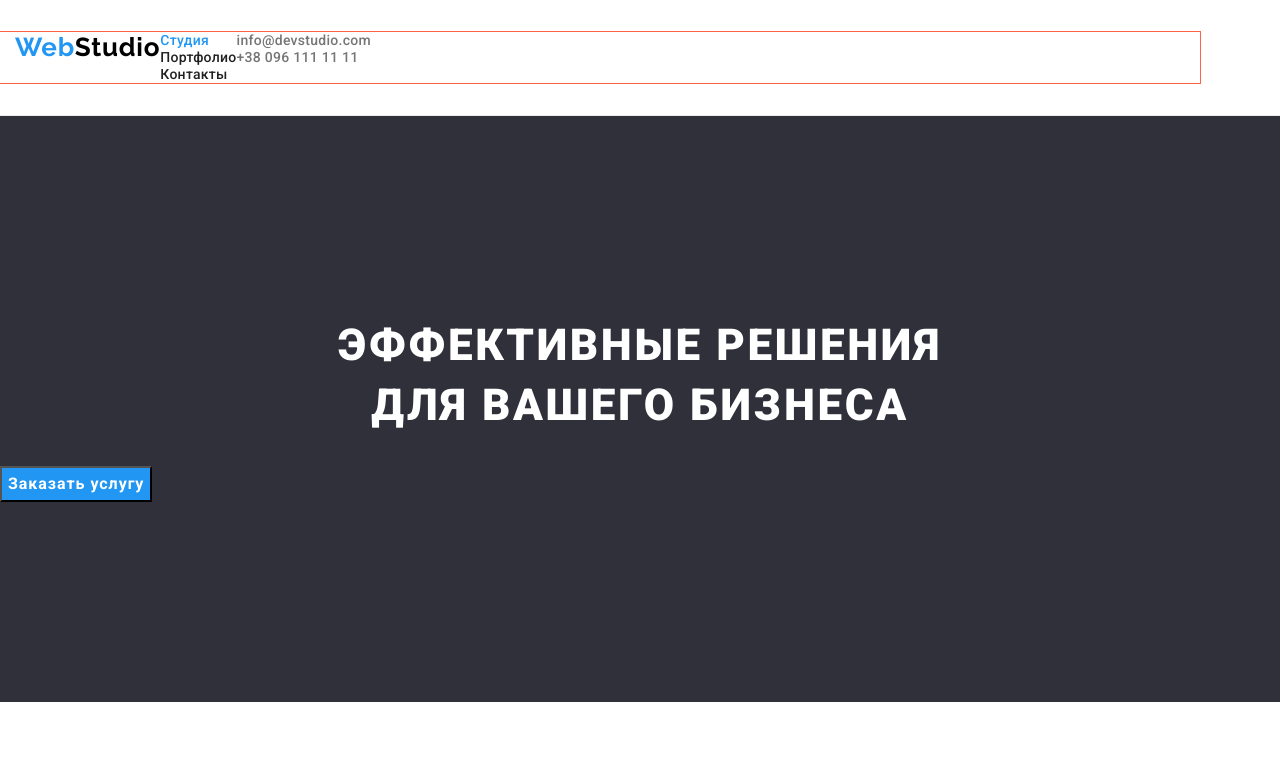
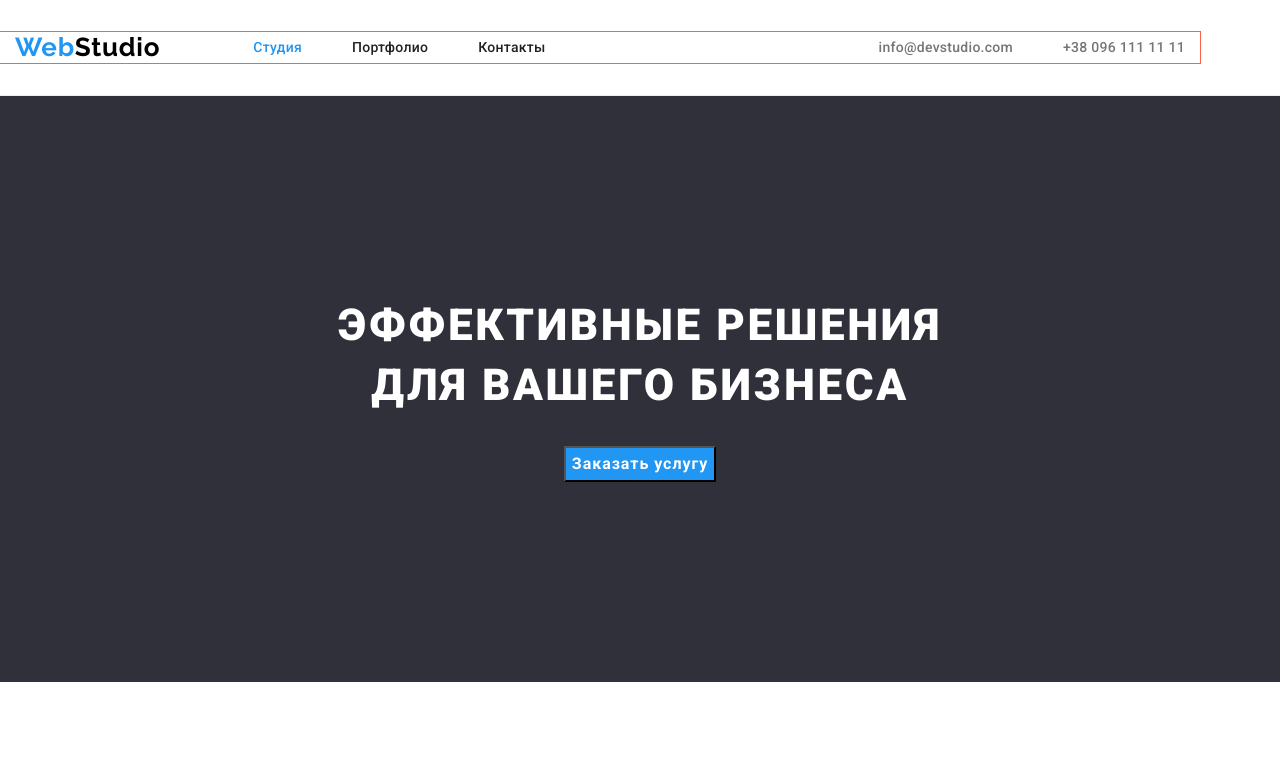
Before and after one commit to Denis19850204/hw3-, a plain HTML site: page index.html in a window 1280 px wide. Shown: the top 773 px of the page. Drawn offline with nearby package versions, Linux system fonts and the light colour scheme.

Commit message:
сделал шапку сайта+hero

```diff
--- a/css/style.css
+++ b/css/style.css
@@ -82,7 +82,7 @@ body {
   font-size: 26px;
   line-height: 1.19;
   letter-spacing: 0.03em;
-
+  margin-right: 93px;
 }
 
 .logoweb {
@@ -91,7 +91,12 @@ body {
 
 .navigation{
   display: flex;
+  align-items: center;
 
+}
+
+.nav-list{
+  display: flex;
 }
 
 
@@ -105,6 +110,12 @@ body {
   letter-spacing: 0.02em;
 }
 
+.contact-list{
+  display: flex;
+  align-items: center;
+  margin-left: auto;
+}
+
 .contact-list-link {
   color: var(--main-text-color);
   text-decoration: none;
@@ -113,8 +124,17 @@ body {
   font-size: 14px;
   line-height: 1.14;
   letter-spacing: 0.02em;
+}
 
+.contact-item:not(:last-child){
+  margin-right: 50px;
 }
+
+.nav-item:not(:last-child){
+  margin-right: 50px;
+}
+
+
 
 .nav-list-link:hover,
 .nav-list-link:focus,
@@ -160,6 +180,8 @@ body {
   text-align: center;
   letter-spacing: 0.06em;
   cursor: pointer;
+  margin-left: auto;
+  margin-right: auto;
 }
 
 .button:hover,
--- a/index.html
+++ b/index.html
@@ -28,16 +28,16 @@
         <nav class="navigation">
           <a class="logo" lang="en" href="./index.html"> <span class="logoweb">Web</span>Studio</a>
           <ul class="nav-list">
-            <li><a class="nav-list-link current" href="">Студия</a></li>
-            <li><a class="nav-list-link" href="./portfolio.html">Портфолио</a></li>
-            <li><a class="nav-list-link" href="">Контакты</a></li>
+            <li class="nav-item"><a class="nav-list-link current" href="">Студия</a></li>
+            <li class="nav-item"><a class="nav-list-link" href="./portfolio.html">Портфолио</a></li>
+            <li class="nav-item"><a class="nav-list-link" href="">Контакты</a></li>
           </ul>
         </nav>
         <ul class="contact-list">
-          <li>
+          <li class="contact-item">
             <a class="contact-list-link" href="mailto:info@devstudio.com">info@devstudio.com</a>
           </li>
-          <li><a class="contact-list-link" href="tel:+380961111111">+38 096 111 11 11</a></li>
+          <li class="contact-item"><a class="contact-list-link" href="tel:+380961111111">+38 096 111 11 11</a></li>
         </ul>
       </div>
     </header>
```
